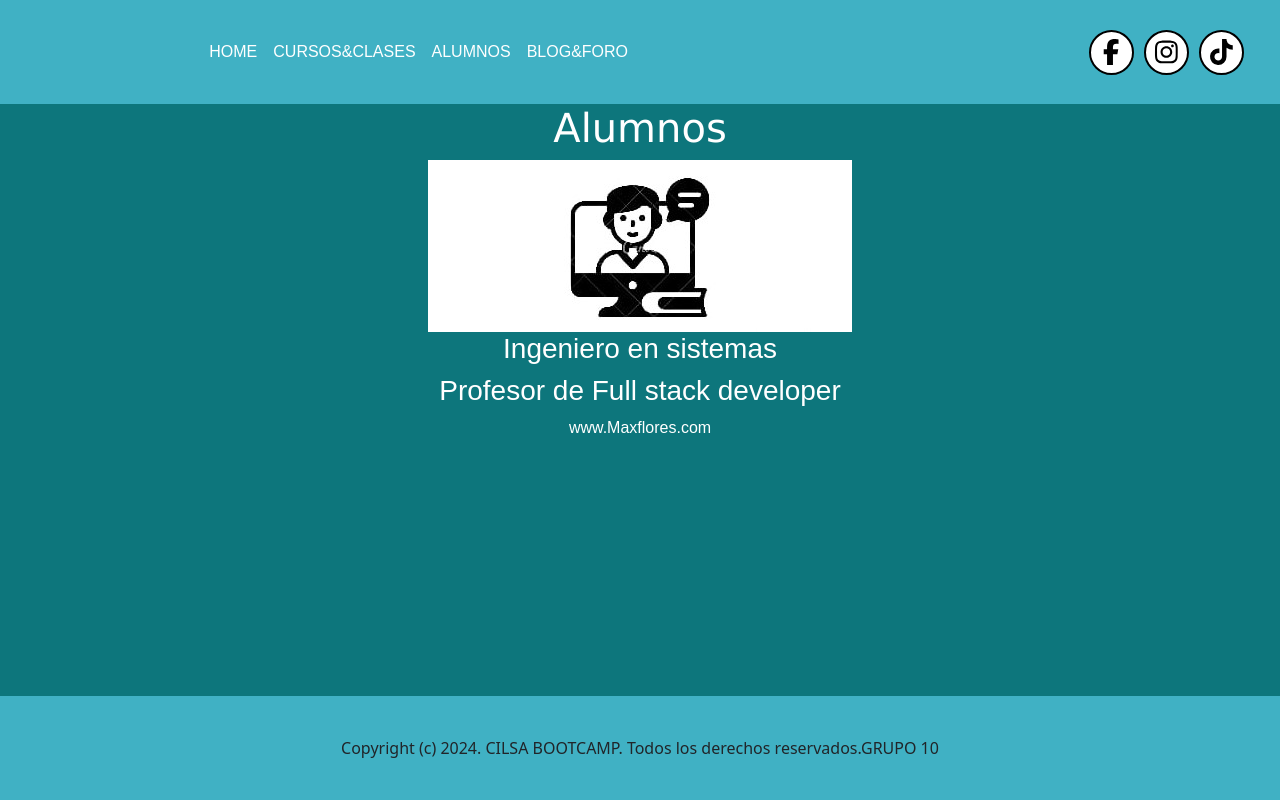
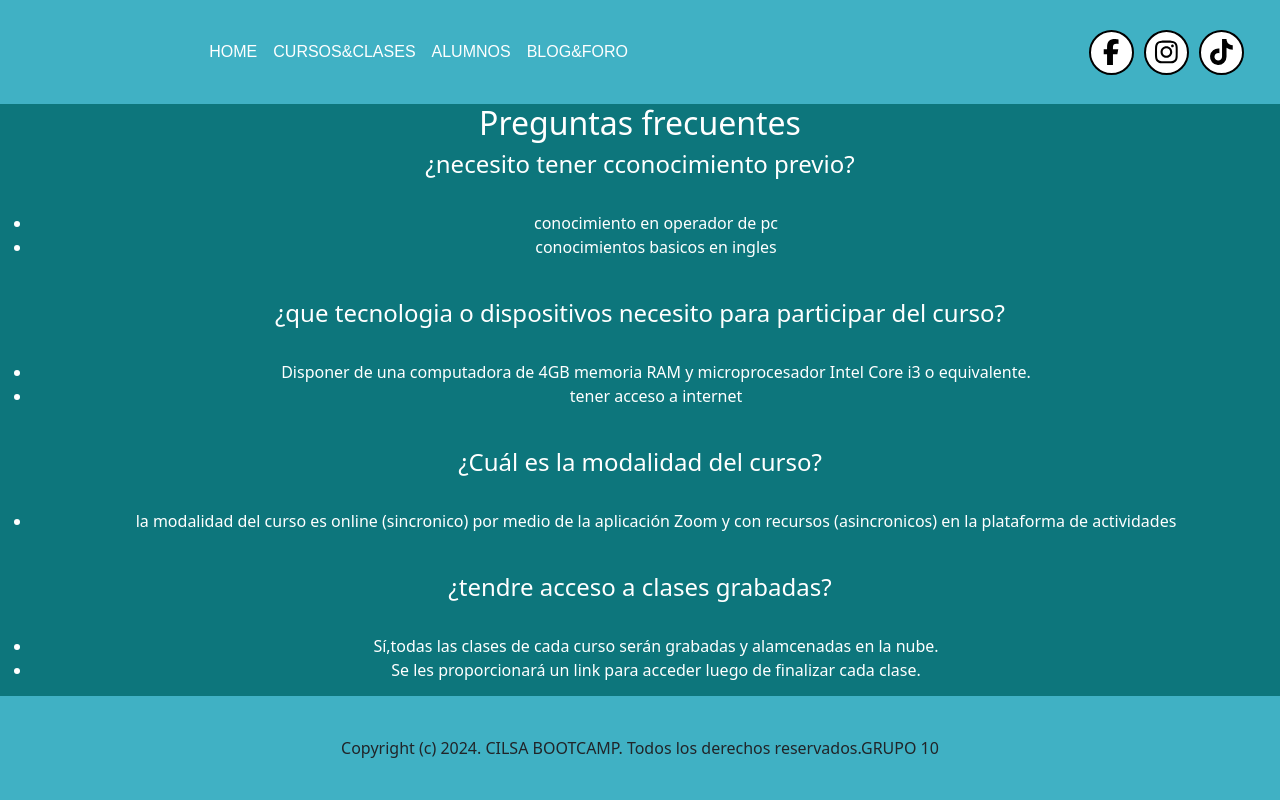
Before and after one commit to xanderflores/front-back-end-cilsa, a React (Create React App) app: page /Alumnos in a window 1280 px wide. Built offline with nearby package versions, Linux system fonts and the light colour scheme.

Commit message:
add: update alumnos.js

```diff
--- a/src/pages/Alumnos/Alumnos.js
+++ b/src/pages/Alumnos/Alumnos.js
@@ -6,14 +6,49 @@ import logo from "../../assets/Principal/logo.jpg";
 function Alumnos() {
   return (
     <div className="contenedor" style={{ height: "74vh", overflow: "none" }}>
-      <h1 className="titulo">Alumnos</h1>
-      <img src={logo} alt="Logo" />
-      <h3>Ingeniero en sistemas</h3>
-      <h3>Profesor de Full stack developer</h3>
-      <nav>
-        <a href="#">www.Maxflores.com</a>
-      </nav>
-    </div>
+     <title>Alumnos</title>
+     <h2>Preguntas frecuentes</h2>
+
+  <h4>¿necesito tener cconocimiento previo?</h4><br/>
+   <ul>
+    <li>conocimiento en operador de pc</li>
+
+    <li>conocimientos basicos en ingles</li>
+   </ul> <br/>
+
+  <h4>¿que tecnologia o dispositivos necesito para participar del curso?</h4><br/>
+   <ul>
+    <li>Disponer de una computadora de 4GB memoria RAM y microprocesador Intel Core i3 o equivalente.</li>
+
+    <li>tener acceso a internet</li>
+   </ul> <br/>
+
+ <h4>¿Cuál es la modalidad del curso?</h4><br/>
+   <ul>
+    <li> la modalidad del curso es online (sincronico) por medio de la aplicación Zoom
+     y con recursos (asincronicos) en la plataforma de actividades</li>
+   </ul> <br/>
+
+ <h4>¿tendre acceso a clases grabadas?</h4><br/>
+   <ul>
+    <li>Sí,todas las clases de cada curso serán grabadas y alamcenadas en la nube.</li>
+    <li> Se les proporcionará un link para acceder luego de finalizar cada clase.</li>
+   </ul> <br/>
+
+   <h4>¿Cómo me inscribo al curso</h4><br/>
+   <ul>
+      <li>Se debe dirigir a la sección de cursos y clases donde se le proporcionará toda la informacion </li>
+      <a href="./front-end-cilsa/src/pages/CursosClasesP"></a>
+      </ul>
+
+      <a href="C:\Users\usuario\Documents\front-end-cilsa\src\pages\CursosClasesP"></a>
+
+
+
+
+
+
+      </div>
   );
 }
 export default Alumnos;
```
